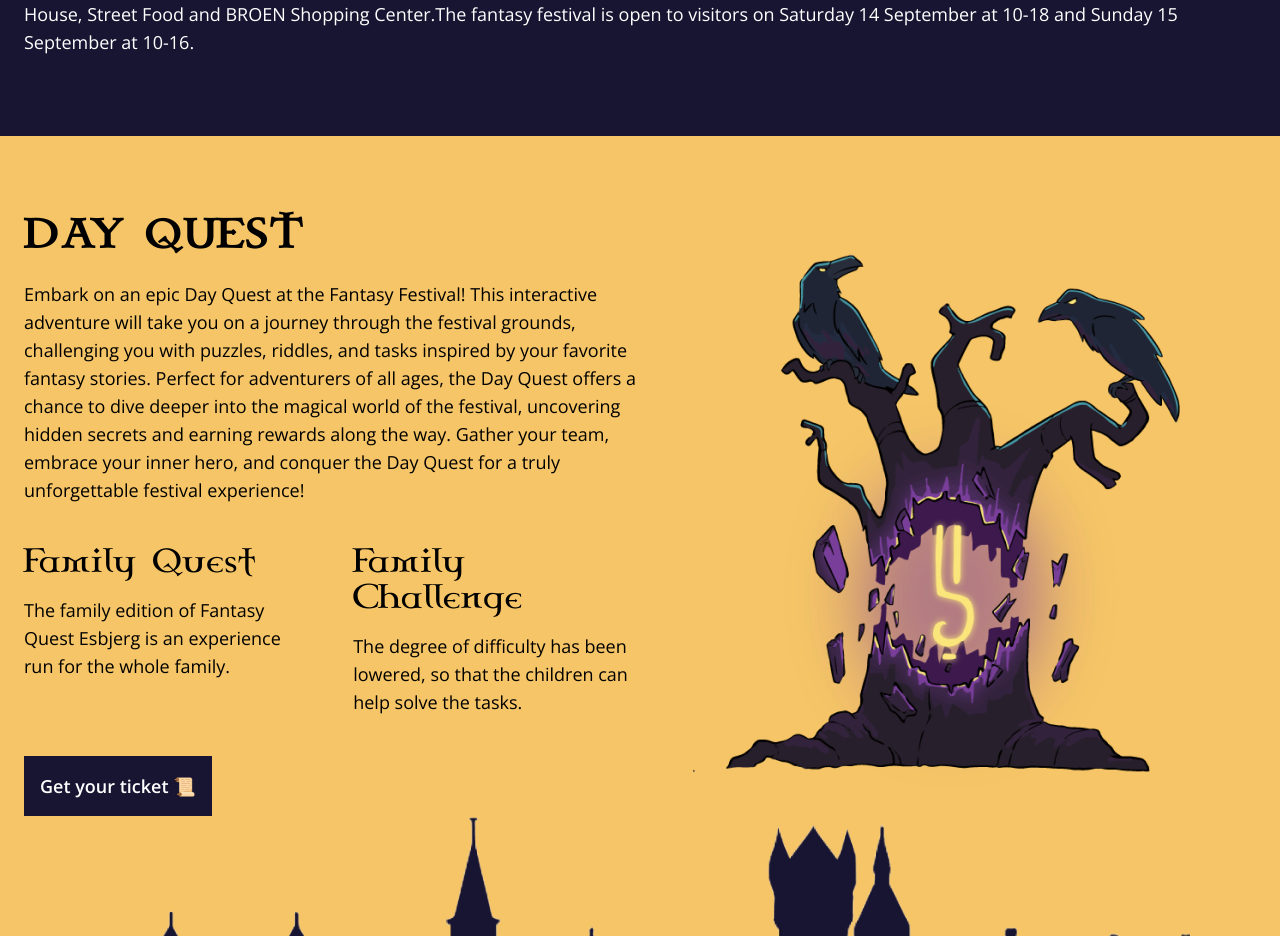
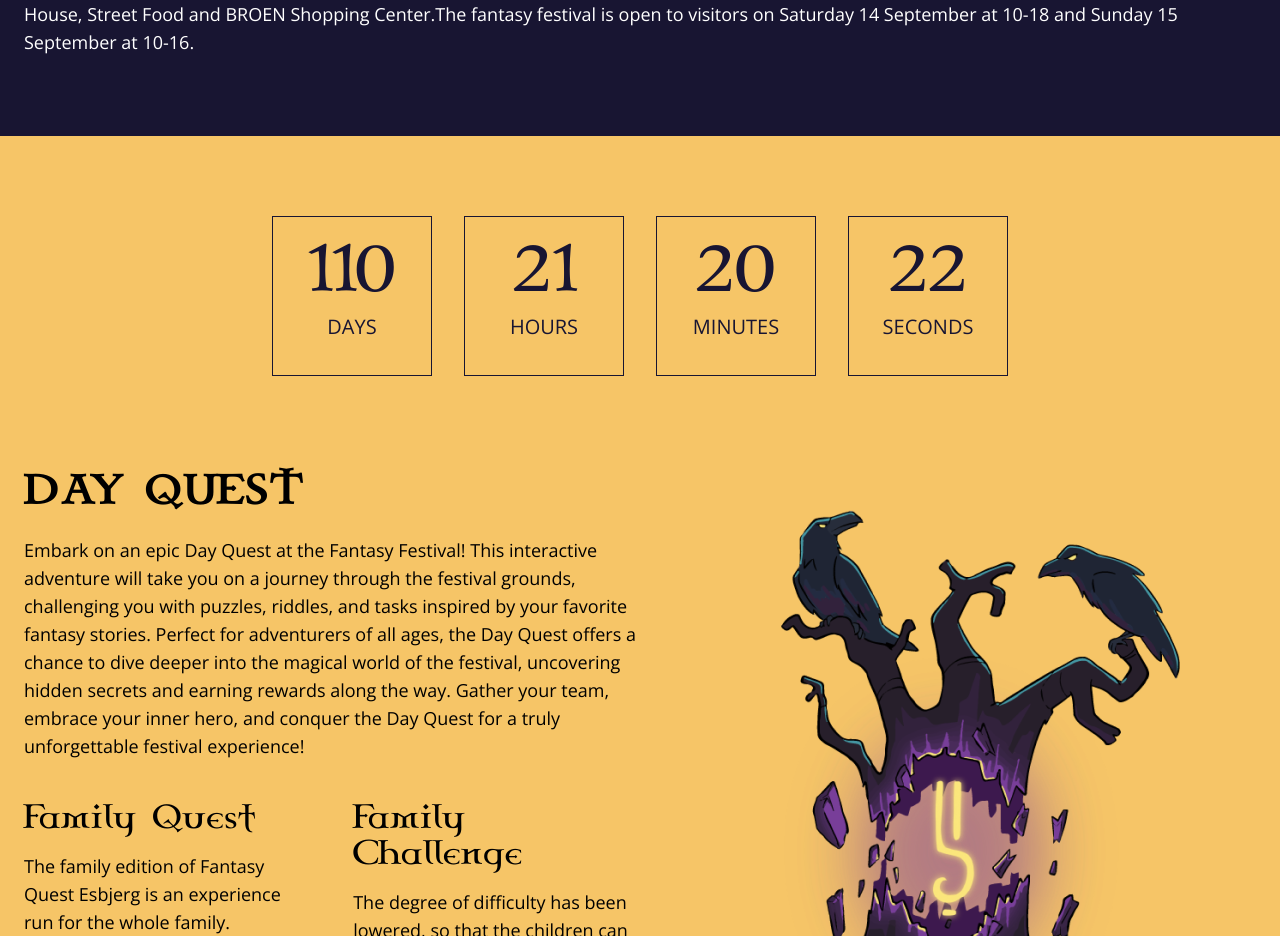
Before and after one commit to MarinEASV/Fantasy-Festival-, a Vue app: page / in a window 1280 px wide. Shown: the part 2321-3257 px from the top of the page. Built offline with nearby package versions, Linux system fonts and the light colour scheme.

Commit message:
countdown

```diff
--- a/src/App.vue
+++ b/src/App.vue
@@ -1,7 +1,8 @@
 <script setup>
+import Navbar from './components/Navbar.vue'
 import Hero from './components/Hero.vue'
-import Navbar from './components/Navbar.vue'
 import About from './components/About.vue';
+import Countdown from './components/Countdown.vue';
 import Quests from './components/Quests.vue';
 import Select from './components/Select.vue';
 import Characters from './components/Characters.vue';
@@ -14,6 +15,7 @@ import Footer from './components/Footer.vue'
 <Navbar />
 <Hero />
 <About />
+<Countdown />
 <Quests />
 <Select />
 <Characters />
--- /dev/null
+++ b/src/components/Countdown.vue
@@ -0,0 +1,69 @@
+<template>
+    <section class="flex justify-center items-center bg-yellow pt-20 pb-4 px-6">
+      <div class="grid grid-cols-2 gap-4 text-6xl font-bold font-title text-dark_purple md:flex md:space-x-4">
+        <div class="flex flex-col items-center border border-dark_purple p-6 w-full h-32 md:w-40 md:h-40">
+          <span>{{ days }}</span>
+          <span class="text-xl font-body mt-3">DAYS</span>
+        </div>
+
+        <div class="flex flex-col items-center border border-dark_purple p-6 w-full h-32 md:w-40 md:h-40">
+          <span>{{ hours }}</span>
+          <span class="text-xl font-body mt-3">HOURS</span>
+        </div>
+
+        <div class="flex flex-col items-center border border-dark_purple p-6 w-full h-32 md:w-40 md:h-40">
+          <span>{{ minutes }}</span>
+          <span class="text-xl font-body mt-3">MINUTES</span>
+        </div>
+
+        <div class="flex flex-col items-center border border-dark_purple p-6 w-full h-32 md:w-40 md:h-40">
+          <span>{{ seconds }}</span>
+          <span class="text-xl font-body mt-3">SECONDS</span>
+        </div>
+      </div>
+    </section>
+  </template>
+
+  <script>
+import { ref, onMounted, onUnmounted } from 'vue';
+
+export default {
+  setup() {
+    const targetDate = new Date('2024-09-14T10:00:00'); // Set your target date here
+
+    const days = ref(0);
+    const hours = ref(0);
+    const minutes = ref(0);
+    const seconds = ref(0);
+
+    const updateCountdown = () => {
+      const now = new Date();
+      const timeRemaining = targetDate - now;
+
+      if (timeRemaining >= 0) {
+        days.value = Math.floor(timeRemaining / (1000 * 60 * 60 * 24));
+        hours.value = Math.floor((timeRemaining % (1000 * 60 * 60 * 24)) / (1000 * 60 * 60));
+        minutes.value = Math.floor((timeRemaining % (1000 * 60 * 60)) / (1000 * 60));
+        seconds.value = Math.floor((timeRemaining % (1000 * 60)) / 1000);
+      }
+    };
+
+    let interval;
+
+    onMounted(() => {
+      updateCountdown();
+      interval = setInterval(updateCountdown, 1000);
+    });
+
+    onUnmounted(() => {
+      clearInterval(interval);
+    });
+
+    return { days, hours, minutes, seconds };
+  }
+};
+</script>
+
+  <style scoped>
+
+  </style>
--- a/src/components/Partners.vue
+++ b/src/components/Partners.vue
@@ -1,7 +1,7 @@
 <template>
     <section class="meet-you-there bg-[#181532] py-20 px-6 flex flex-col items-center">
         <h2 class=" text-white text-4xl text-center font-semibold tracking-widest leading-snug mb-8 font-title">MEET YOU THERE!</h2>
-        <a class="mx-auto" href="#tickets" target=”_blank”>
+        <a class="mx-auto" href="#tickets">
             <button class="bg-yellow hover:bg-amber-400 text-black font-bold font-body p-4 px-20 text-lg mt-4">
                 Get your ticket!
             </button>
```
